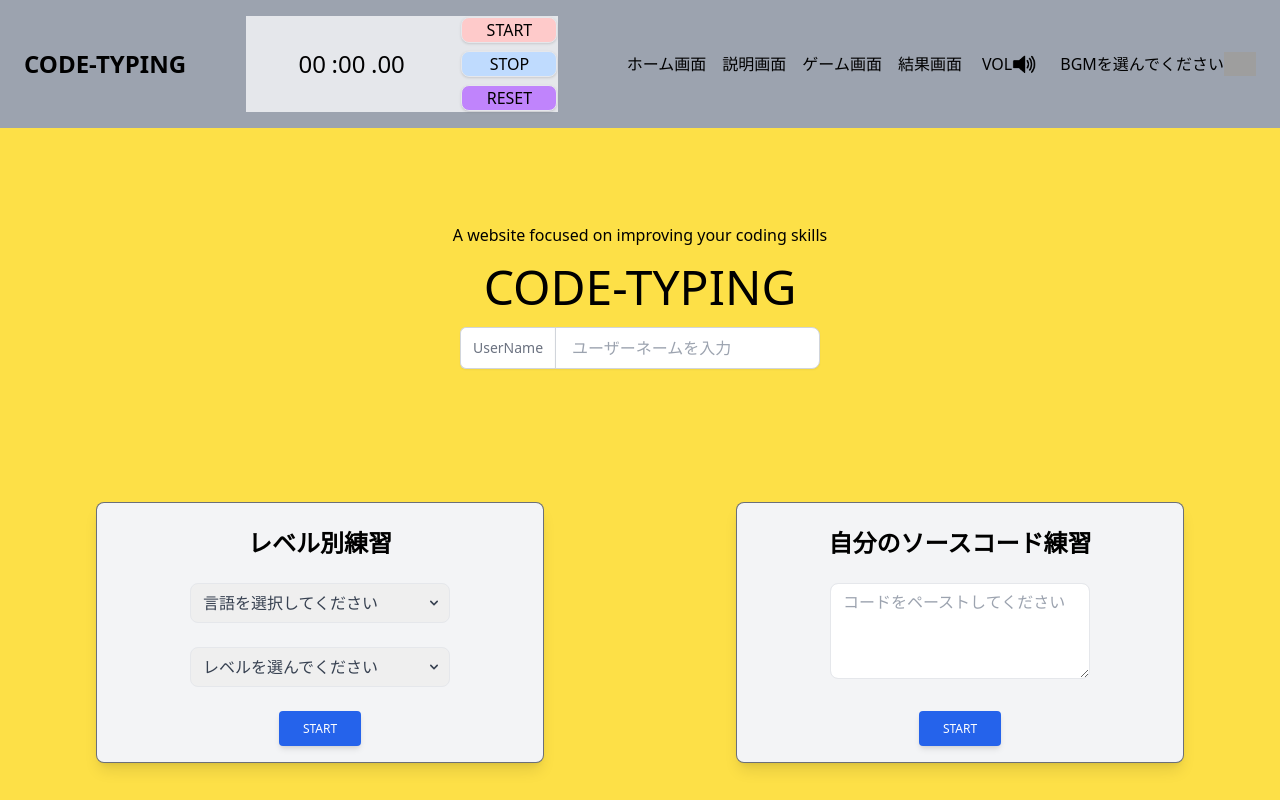
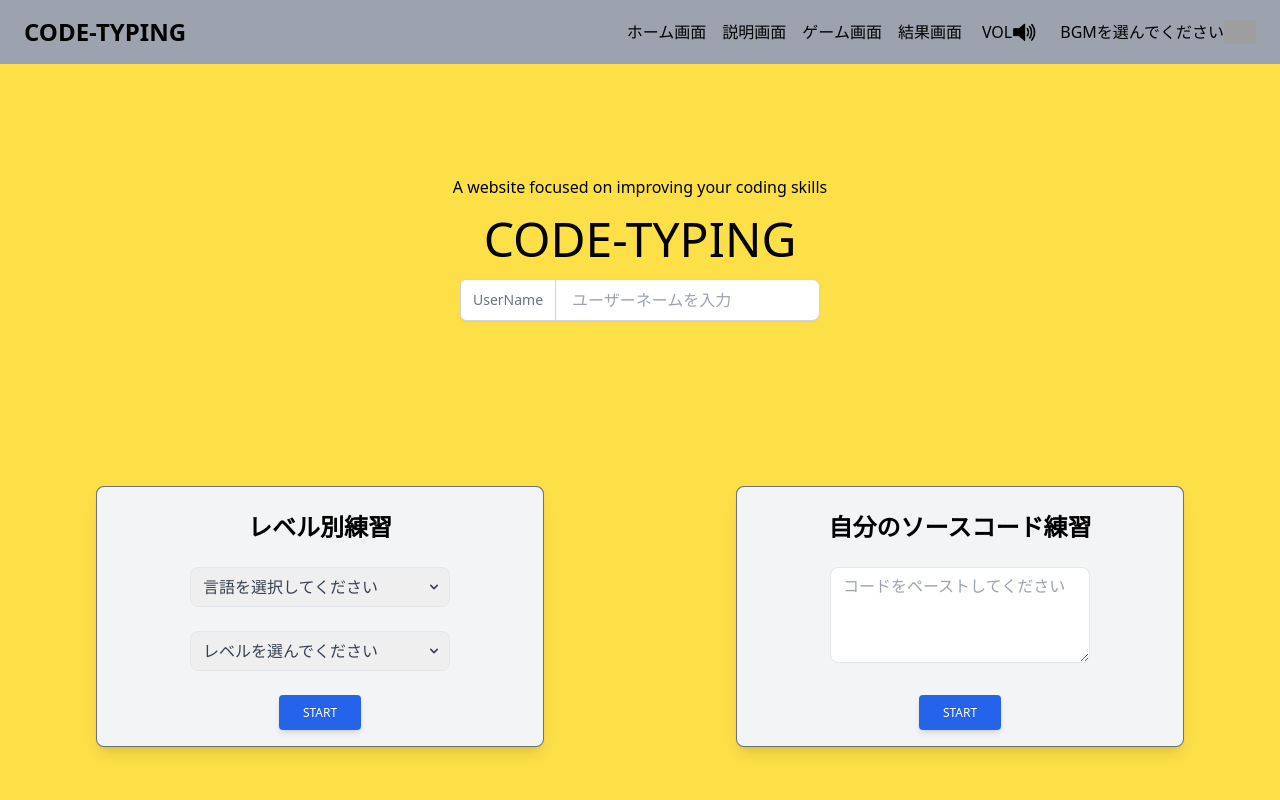
Before and after one commit to recursion-team-o/typing-game, a Vue app: page / in a window 1280 px wide. Built offline with nearby package versions, Linux system fonts and the light colour scheme; grey boxes are pictures that could not be loaded.

Commit message:
Issue57 ヘッダータイマーの表示の修正 (#58)
* #52 ヘッダーの集約と各pageの高さ修正

* #57 ヘッダータイマーの表示の修正

* #57 esLintの修正

* #57 タイマーの高さ修正

* #57 タイマー表示処理の簡略化

```diff
--- a/src/components/HeaderAll.vue
+++ b/src/components/HeaderAll.vue
@@ -5,7 +5,7 @@ import StopWatch from "./StopWatch.vue";
 <template>
   <div class="flex px-4 py-4 bg-gray-400 items-center justify-between">
     <div class="px-2 font-bold text-2xl">CODE-TYPING</div>
-    <StopWatch />
+    <StopWatch v-show="$route.name == 'game'" />
     <div class="px-2 flex items-center">
       <RouterLink class="px-2" to="/">ホーム画面</RouterLink>
       <RouterLink class="px-2" to="/about">説明画面</RouterLink>
--- a/src/components/StopWatch.vue
+++ b/src/components/StopWatch.vue
@@ -8,7 +8,7 @@ const { startTimer, stopTimer, resetTimer } = timer;
 </script>
 
 <template>
-  <div class="flex items-center justify-center border bg-gray-200 w-3/12 h-24">
+  <div class="flex items-center justify-center border bg-gray-200 w-3/12 h-12">
     <div class="flex justify-center items-center h-10 mx-auto">
       <p class="text-black text-2xl w-[33px]">
         {{ getMinString }}
@@ -22,25 +22,5 @@ const { startTimer, stopTimer, resetTimer } = timer;
         {{ getPointMsec }}
       </p>
     </div>
-    <div class="flex flex-col justify-center items-center">
-      <button
-        class="border w-24 mb-2 bg-red-200 rounded-lg uppercase shadow hover:border-red-400"
-        @click="startTimer()"
-      >
-        start
-      </button>
-      <button
-        class="border w-24 mb-2 bg-blue-200 rounded-lg uppercase shadow hover:border-blue-400"
-        @click="stopTimer()"
-      >
-        stop
-      </button>
-      <button
-        class="border w-24 bg-purple-400 rounded-lg uppercase shadow hover:border-blue-400"
-        @click="resetTimer()"
-      >
-        reset
-      </button>
-    </div>
   </div>
 </template>
--- a/src/main.ts
+++ b/src/main.ts
@@ -1,6 +1,6 @@
 import { createApp } from "vue";
 import { createPinia } from "pinia";
-import './input.css';
+import "./input.css";
 
 import App from "./App.vue";
 import router from "./router";
```
Also changed, not shown: src/components/MyCodeDialog.vue (+12 -4 lines).
